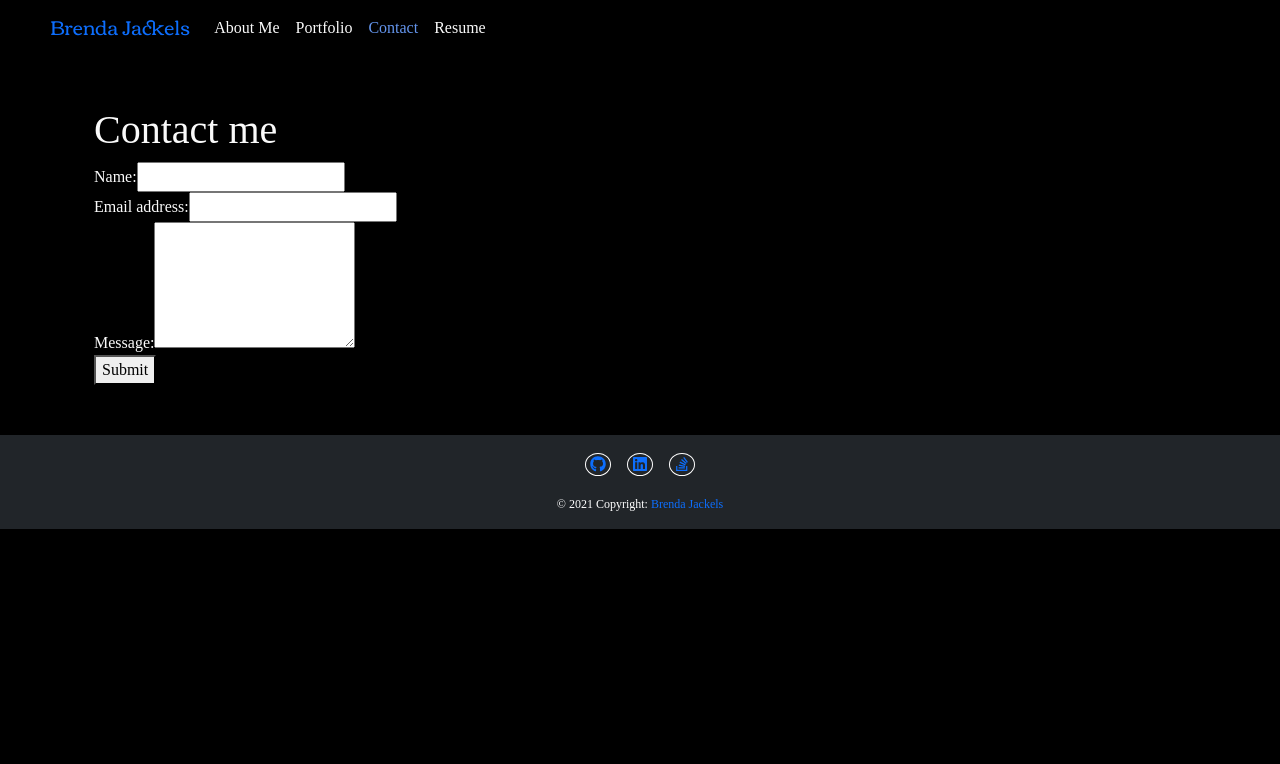
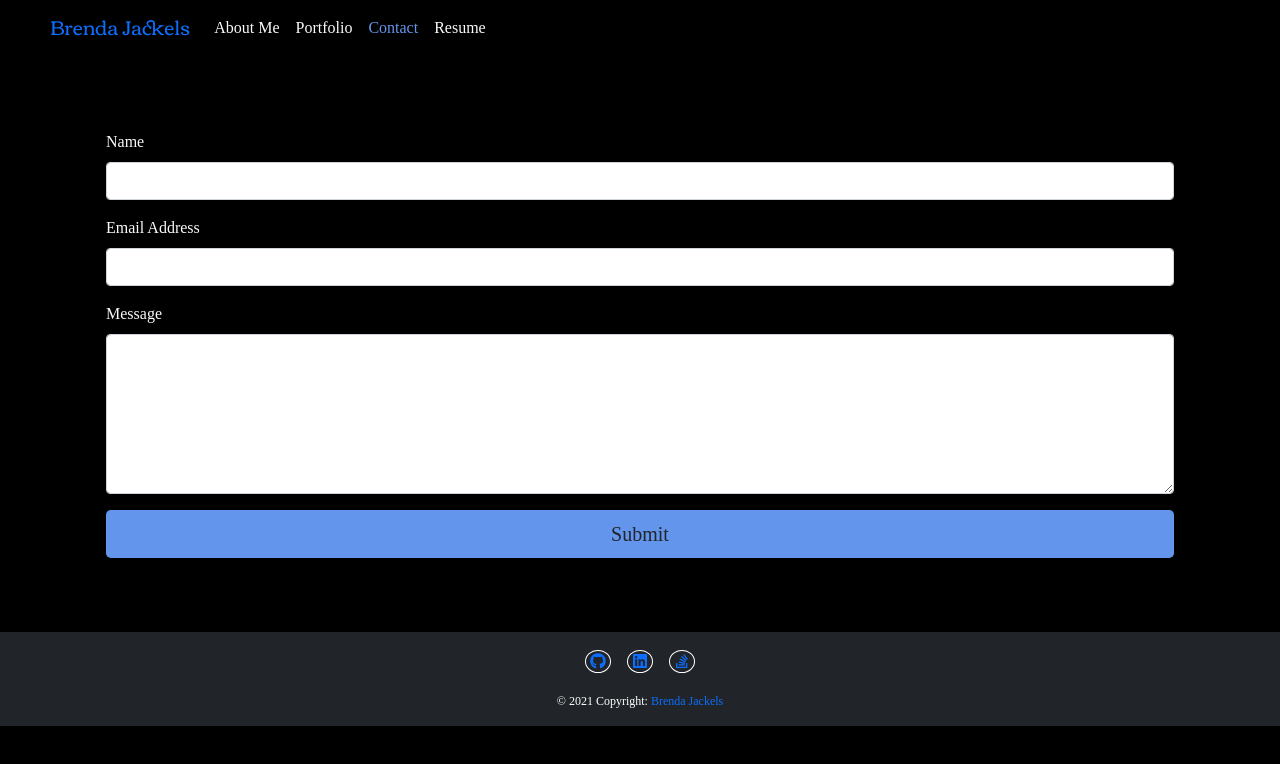
Before and after one commit to bjackels5/BrendaJackels, a React (Create React App) app: page / in a window 1280 px wide. Both pictures are taken after a click on the element "Contact". Shown: the top 764 px of the page. Built offline with nearby package versions, Linux system fonts and the light colour scheme.

Commit message:
style the contact form

```diff
--- a/src/components/Contact/index.js
+++ b/src/components/Contact/index.js
@@ -2,18 +2,18 @@
 ContactForm Component
 */
 
-import React, { useState}  from 'react';
+import React, { useState } from 'react';
 
 function validateEmail(email) {
     var re = /^(([^<>()[\]\\.,;:\s@"]+(\.[^<>()[\]\\.,;:\s@"]+)*)|(".+"))@((\[[0-9]{1,3}\.[0-9]{1,3}\.[0-9]{1,3}\.[0-9]{1,3}\])|(([a-zA-Z\-0-9]+\.)+[a-zA-Z]{2,}))$/;
 
     return re.test(String(email).toLowerCase());
-  }
+}
 
 function ContactForm() {
 
-    const [ formState, setFormState] = useState({ name: '', email: '', message: ''});
-    const [ errorMessage, setErrorMessage] = useState('');
+    const [formState, setFormState] = useState({ name: '', email: '', message: '' });
+    const [errorMessage, setErrorMessage] = useState('');
 
     const { name, email, message } = formState;
 
@@ -24,10 +24,10 @@
             setErrorMessage(isValid ? '' : 'Your email is invalid');
         }
         else {
-            setErrorMessage( e.target.value.length ? '' : `${e.target.name} is required.`);
+            setErrorMessage(e.target.value.length ? '' : `${e.target.name} is required.`);
         }
         if (!errorMessage) {
-            setFormState({...formState, [ e.target.name]: e.target.value});
+            setFormState({ ...formState, [e.target.name]: e.target.value });
         }
         console.log('errorMessage:', errorMessage);
     }
@@ -40,27 +40,39 @@
     }
 
     return (
-        <section>
-            <h1> Contact me</h1>
+        <section className="container py-4">
+
+            {/* <!-- Bootstrap 5 starter form --> */}
             <form id="contact-form" onSubmit={handleSubmit}>
-                <div>
-                    <label htmlFor="name">Name:</label>
-                    <input type="text" name="name" defaultValue = { name } onBlur={handleChange} />
+
+                {/* <!-- Name input --> */}
+                <div className="mb-3">
+                    <label className="form-label" htmlFor="name">Name</label>
+                    <input className="form-control" name="name" id="name" type="text" defaultValue={name} placeholder={name} onBlur={handleChange} />
                 </div>
-                <div>
-                    <label htmlFor="email">Email address:</label>
-                    <input type="email" name="email" defaultValue = { email } onBlur={handleChange}/>
+
+                {/* <!-- Email address input --> */}
+                <div className="mb-3">
+                    <label className="form-label" htmlFor="email">Email Address</label>
+                    <input className="form-control" id="email" name="email" type="email" defaultValue={email} placeholder={email} onBlur={handleChange} />
                 </div>
-                <div>
-                    <label htmlFor="message">Message:</label>
-                    <textarea name="message" rows="5" defaultValue = { message } onBlur={handleChange}/>
+
+                {/* <!-- Message input --> */}
+                <div className="mb-3">
+                    <label className="form-label" htmlFor="message">Message</label>
+                    <textarea className="form-control" id="message" name="message" type="text" defaultValue={message} placeholder={message} onBlur={handleChange} />
                 </div>
-                { errorMessage && (
+
+                {errorMessage && (
                     <div>
                         <p className="error-text">{errorMessage}</p>
                     </div>
                 )}
-                <button type="submit">Submit</button>
+
+                {/* <!-- Form submit button --> */}
+                <div class="d-grid">
+                    <button class="btn btn-lg" type="submit">Submit</button>
+                </div>
             </form>
         </section>
     )
--- a/src/index.css
+++ b/src/index.css
@@ -4,11 +4,13 @@
     padding: 50px 30px;
 }
 
+/* put all the colors here so that I can easily see them together */
 :root {
     --hover-color: magenta;
     --active-color: cornflowerblue;
-    --light: #fafafa;
-    --dark: #000000;
+    --submit-button-color: cornflowerblue;
+    --text-color: #fafafa;
+    --the-bkgnd-color: #000000;
 }
 
 /* seems like I might want this back? Just in case, I'll keep it until I'm done with all styling. If
@@ -42,8 +44,8 @@
 }
 
 body {
-    background: var(--dark);
-    color: var(--light);
+    background: var(--the-bkgnd-color);
+    color: var(--text-color);
     font-family: 'Bitter-Regular, sans-serif';
 }
 
@@ -76,12 +78,13 @@
     color: inherit; /* do not let links change color once visited */
 }
 
-/* used only by the Contact component. After re-writing that, see if I still need this textarea {
-    width: 600px;
-    height: 120px;
-    border: 3px solid #cccccc;
-    padding: 5px;
-} */
+textarea {
+    height: 10rem;
+    /* width: 600px; */
+    /* height: 10rem; */
+    /* border: 3px solid #cccccc; */
+    /* padding: 5px; */
+}
 
 .navbar .navActive {
     color: var(--active-color);
@@ -122,3 +125,7 @@
 .resume-link {
     color: white;
 }
+
+#contact-form button {
+    background-color: var(--submit-button-color);
+}
```
